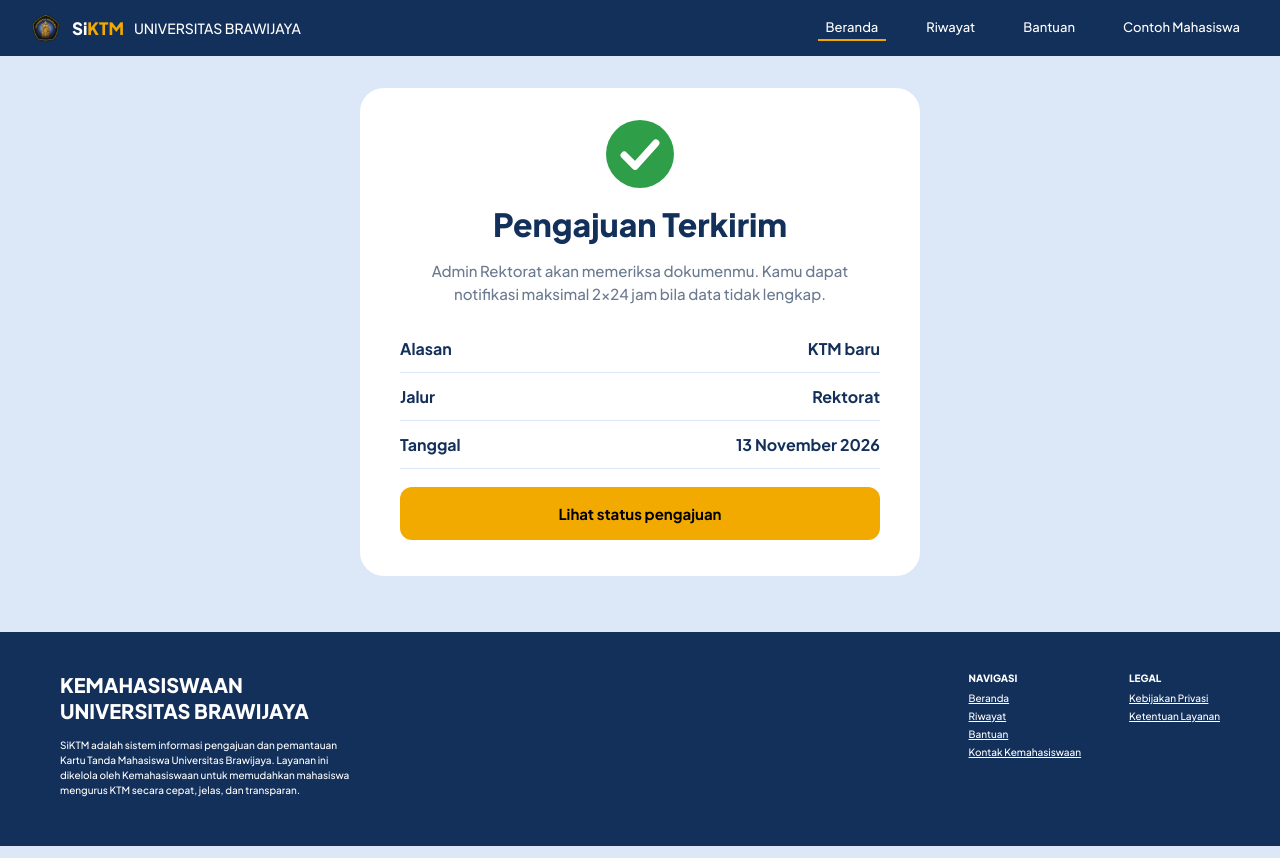
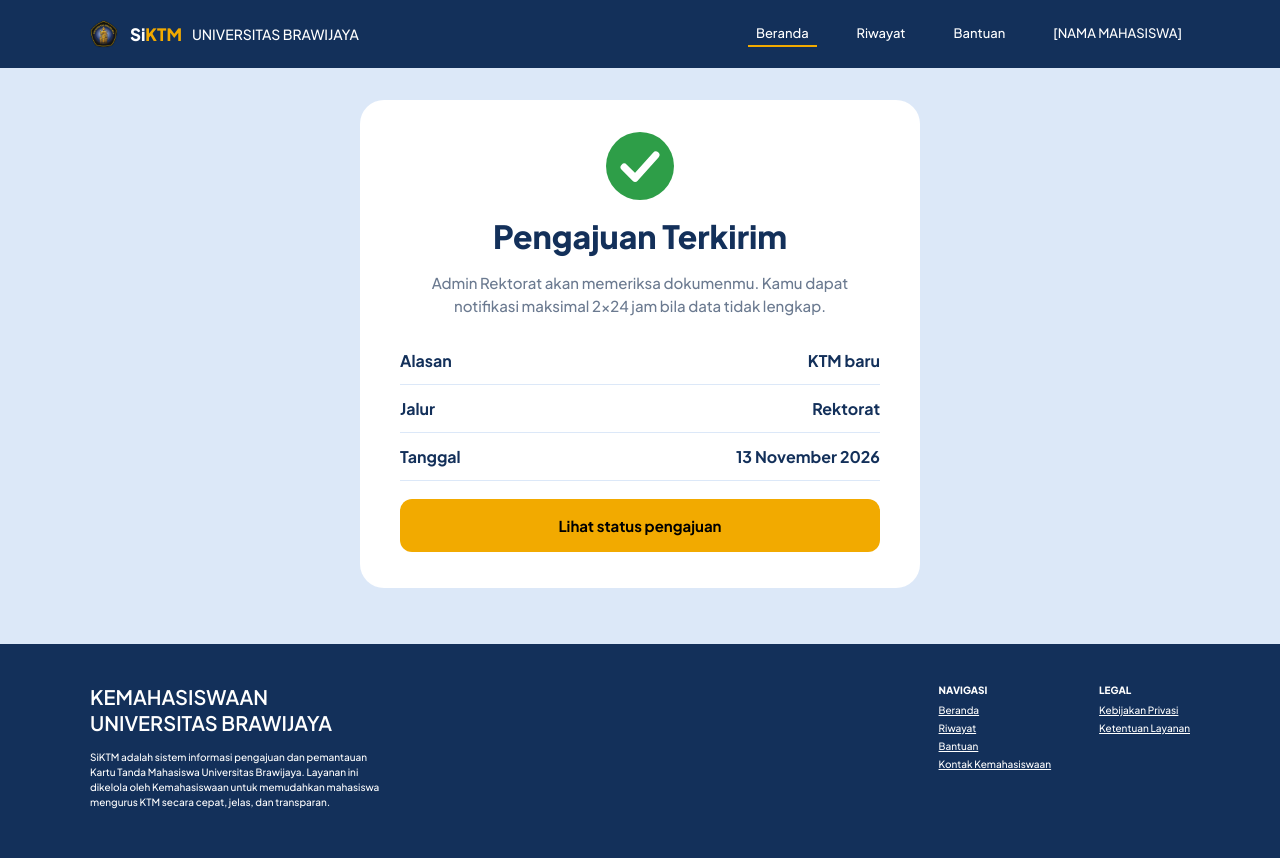
Before and after one commit to belove-pink/SiKTM-RSI, a Laravel app: page /preview-pengajuan-terkirim in a window 1280 px wide. Run offline with Laravel 12, Linux system fonts and the light colour scheme.

Commit message:
Rapikan navbar, footer, dan font pengajuan terkirim

```diff
--- a/resources/views/pengajuan-terkirim.blade.php
+++ b/resources/views/pengajuan-terkirim.blade.php
@@ -11,7 +11,8 @@
     body { margin: 0; font-family: 'Plus Jakarta Sans', 'Segoe UI', Arial, sans-serif; background: #dce8f8; color: #13305a; min-height: 100vh; display: flex; flex-direction: column; }
 
     /* Navbar */
-    .nav { background: #13305a; color: #fff; display: flex; align-items: center; justify-content: space-between; padding: 0 32px; height: 56px; }
+    .nav { background: #13305a; color: #fff; padding: 0 24px; height: 68px; }
+    .nav-isi { max-width: 1100px; height: 100%; margin: 0 auto; display: flex; align-items: center; justify-content: space-between; }
     .nav .kiri { display: flex; align-items: center; gap: 10px; font-size: 14px; font-weight: 500; }
     .nav .kiri img { height: 28px; }
     .nav .kiri b { font-size: 17px; font-weight: 800; }
@@ -30,8 +31,9 @@
     .btn { display: block; margin-top: 18px; padding: 17px; background: #f2aa00; color: #000; border-radius: 12px; font-size: 15px; font-weight: 700; text-decoration: none; }
 
     /* Footer */
-    footer { background: #13305a; color: #fff; padding: 40px 60px 48px; display: flex; justify-content: space-between; gap: 40px; flex-wrap: wrap; }
-    footer h2 { margin: 0 0 14px; font-size: 20px; font-weight: 800; line-height: 1.3; }
+    footer { background: #13305a; color: #fff; padding: 40px 24px 48px; }
+    .footer-isi { max-width: 1100px; margin: 0 auto; display: flex; justify-content: space-between; gap: 40px; flex-wrap: wrap; }
+    footer h2 { margin: 0 0 14px; font-size: 20px; font-weight: 600; line-height: 1.3; }
     footer p { margin: 0; max-width: 300px; font-size: 10px; line-height: 1.5; }
     footer .kolom { display: flex; gap: 48px; font-size: 10px; }
     footer .kolom h4 { margin: 0 0 8px; font-size: 10px; font-weight: 800; }
@@ -41,6 +43,7 @@
 <body>
   <!-- Navbar -->
   <header class='nav'>
+  <div class='nav-isi'>
     <div class='kiri'>
       <img src='{{ asset("images/logo-ub.png") }}' alt='Logo UB'>
       <b>Si<span>KTM</span></b>
@@ -50,9 +53,10 @@
       <a href='#' class='aktif'>Beranda</a>
       <a href='#'>Riwayat</a>
       <a href='#'>Bantuan</a>
-      <a href='#'>{{ $namaMahasiswa ?? 'NAMA MAHASISWA' }}</a>
+      <a href='#'>[NAMA MAHASISWA]</a>
     </nav>
-  </header>
+  </div>
+</header>
 
   <!-- Card pengajuan terkirim -->
   <main>
@@ -74,6 +78,7 @@
 
   <!-- Footer -->
   <footer>
+  <div class='footer-isi'>
     <div>
       <h2>KEMAHASISWAAN<br>UNIVERSITAS BRAWIJAYA</h2>
       <p>SiKTM adalah sistem informasi pengajuan dan pemantauan Kartu Tanda Mahasiswa Universitas Brawijaya. Layanan ini dikelola oleh Kemahasiswaan untuk memudahkan mahasiswa mengurus KTM secara cepat, jelas, dan transparan.</p>
@@ -92,6 +97,7 @@
         <a href='#'>Ketentuan Layanan</a>
       </div>
     </div>
-  </footer>
+  </div>
+</footer>
 </body>
 </html>
```
